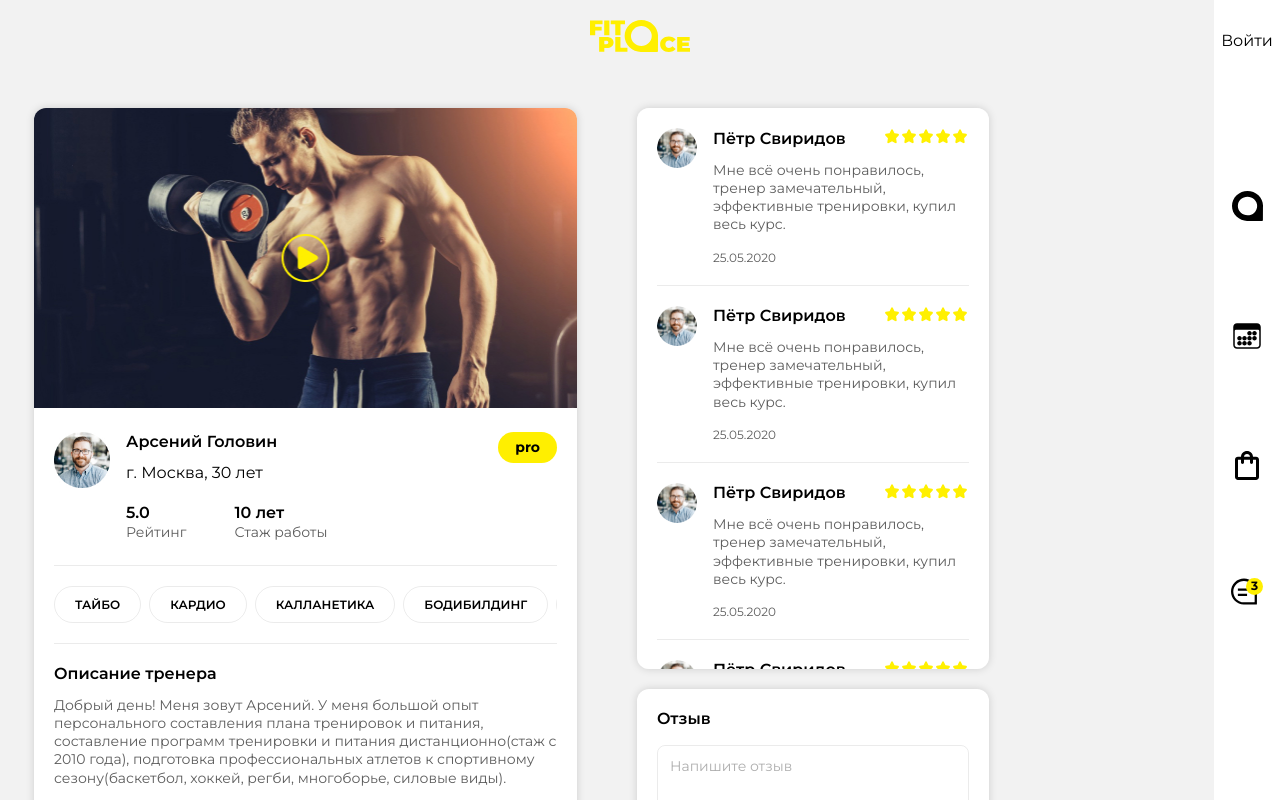
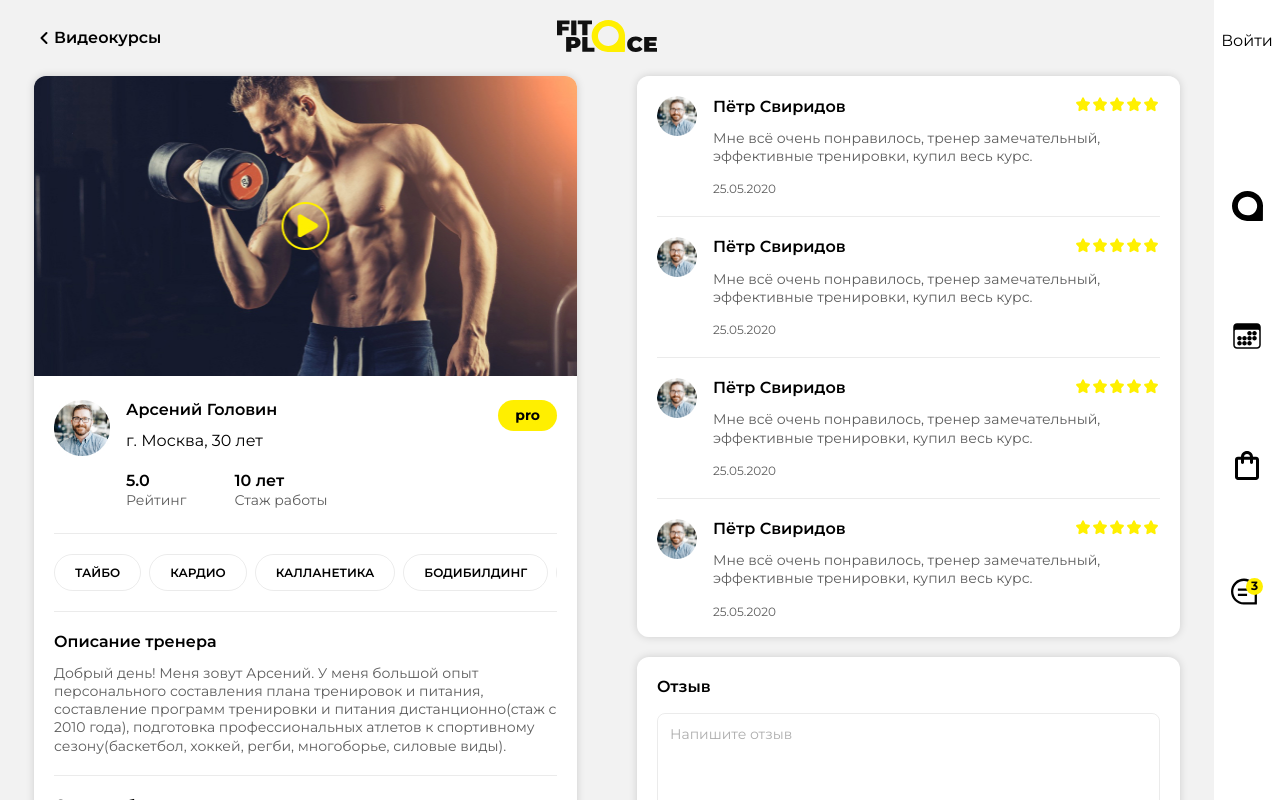
Before and after one commit to mrAzay/fitplace, a Vue app: page /profile-trainer in a window 1280 px wide. Shown: the top 800 px of the page. Built offline with nearby package versions, Linux system fonts and the light colour scheme; no server answers; what v-calendar would draw is missing.

Commit message:
PIZDA Полная

```diff
--- a/src/components/RightNav.vue
+++ b/src/components/RightNav.vue
@@ -124,7 +124,7 @@
   </nav>
 </template>
 
-<style lang="scss">
+<style lang="scss" scoped>
 @import '@/assets/scss/_vars.scss';
 
 .massege-numb {
--- a/src/components/TopNav.vue
+++ b/src/components/TopNav.vue
@@ -1,5 +1,5 @@
 <template>
-  <div class="top-nav">
+  <div class="top-nav" v-if="$route.path !== '/chat'">
     <div class="container container-top-nav">
       <div class="top-nav__inner">
         <router-link class="top-nav__back" :to="`/${path.link}`" v-if="path">
@@ -52,8 +52,20 @@
 </template>
 
 <style scoped lang="scss">
+  .top-nav__back{
+    position: absolute;
+    left: 0;
+    top: 50%;
+    transform: translateY(-50%);
+    display: flex;
+    align-items: center;
+    font-weight: 600;
+    font-size: 16px;
+    line-height: 20px;
+  }
 .top-nav {
-  padding: 20px 0 52px;
+  padding: 20px 0 20px;
+
   &__inner {
     position: relative;
     display: flex;
@@ -69,10 +81,6 @@
   display: flex;
   justify-content: center;
   align-items: center;
-}
-
-.container.container-top-nav {
-  padding: 0 !important;
 }
 
 .right-nav__profile {
@@ -121,6 +129,46 @@ export default {
           text: 'Вебинары',
           link: ''
         }
+      } else if (this.$route.path === '/fitness-courses') {
+        return {
+          text: 'Главная',
+          link: ''
+        }
+      } else if (this.$route.path === '/profile-trainer') {
+        return {
+          text: 'Видеокурсы',
+          link: ''
+        }
+      } else if (this.$route.path === '/profile-user') {
+        return {
+          text: 'Тренировки',
+          link: ''
+        }
+      } else if (this.$route.path === '/send-message') {
+        return {
+          text: 'Занятия',
+          link: ''
+        }
+      } else if (this.$route.path === '/coach-now') {
+        return {
+          text: 'Профиль',
+          link: ''
+        }
+      } else if (this.$route.path === '/cash-now') {
+        return {
+          text: 'Профиль',
+          link: ''
+        }
+      } else if (this.$route.path === '/cart') {
+        return {
+          text: 'Список товаров',
+          link: ''
+        }
+      } else if (this.$route.path === '/shop-item') {
+        return {
+          text: 'Список товаров',
+          link: ''
+        }
       } else {
         return ''
       }
--- a/src/views/Chat.vue
+++ b/src/views/Chat.vue
@@ -184,10 +184,7 @@
         </div>
       </div>
     </div>
-    <pre>
-      Users
-      {{ USERS }}
-    </pre>
+
   </div>
 </template>
 
--- a/src/views/ProfileTrainer.vue
+++ b/src/views/ProfileTrainer.vue
@@ -260,6 +260,9 @@
 </template>
 
 <style lang="scss" scoped>
+  .block{
+    max-width: none;
+  }
 .profile-trainer {
   .column {
     flex: 0 0 calc(50% - 30px);
```
